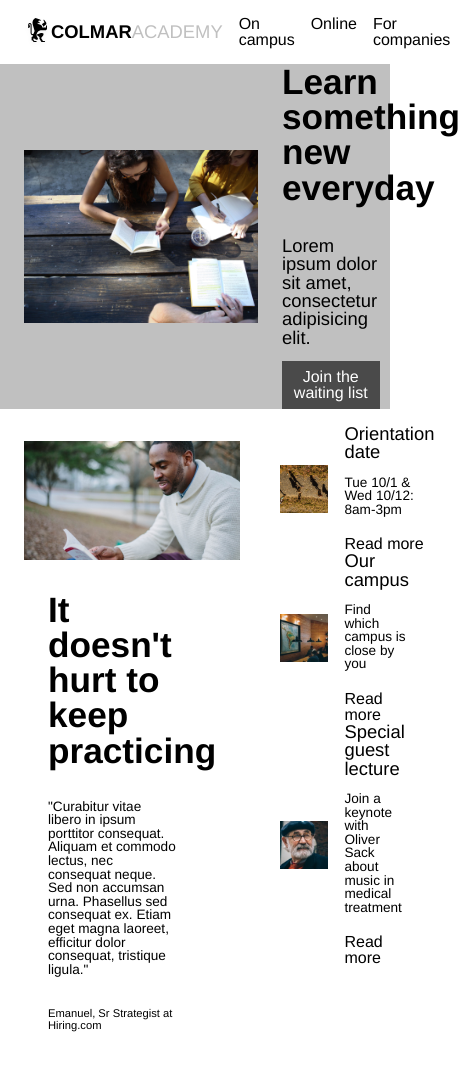
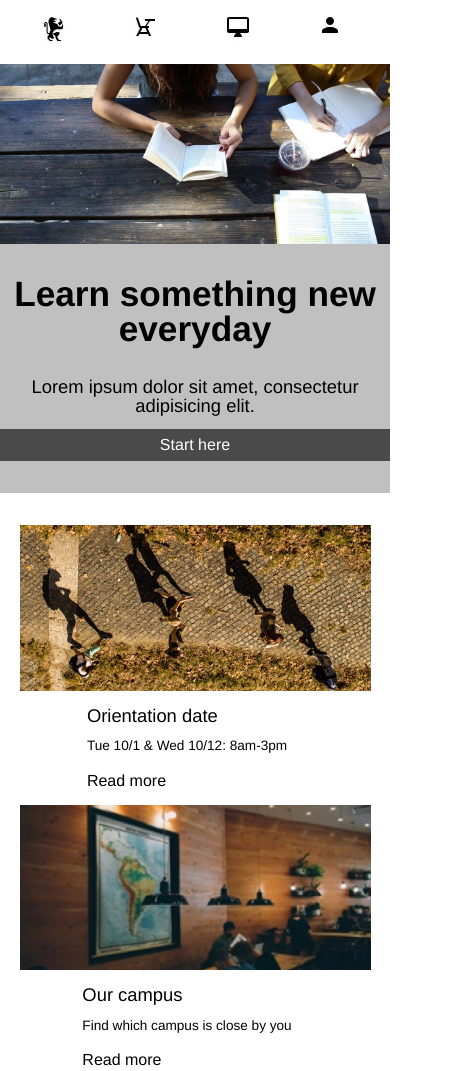
Before and after one commit to ejohnsonb/colmar-academy, a plain HTML site: page index.html in a window 390 px wide. Shown: the top 1071 px of the page, 460 px wide, since content can reach past the window. Drawn offline with Linux system fonts and the light colour scheme.

Commit message:
not finished but putting in for review

```diff
--- a/index.html
+++ b/index.html
@@ -8,6 +8,8 @@
   </head>
   <body>
 
+
+
 <!-- header -->
 
   <header>
@@ -16,12 +18,20 @@
       <h3 class="bold">COLMAR</h3>
       <h3 class="light">ACADEMY</h3>
     </div>
-        <nav class="desktop">
+    <nav class="menu">
       <ul>
         <li><a href="#">On campus</a></li>
         <li><a href="#">Online</a></li>
         <li><a href="#">For companies</a></li>
         <li><a href="#">Sign in</a></li>
+      </ul>
+    </nav>
+    <nav class="mobile">
+      <ul>
+        <li><a href="#"></a><img src="./resources/images/ic-logo.svg" alt="unable to load logo"></li>
+        <li><a href="#"></a><img src="./resources/images/ic-on-campus.svg" alt="unable to load svg"></li>
+        <li><a href="#"></a><img src="./resources/images/ic-online.svg" alt="unable to load svg"></li>
+        <li><a href="#"><img src="./resources/images/ic-login.svg" alt="unable to load svg"></a></li>
       </ul>
     </nav>
   </header>
@@ -32,18 +42,16 @@
 <!-- start-banner -->
 
     <div class="banner">
-
       <div class="study image-container">
         <img src="./resources/images/banner.jpg" alt="study">
       </div>
-
       <div id="learn">
         <div class="banner-content">
           <div class="header">
             <h1>Learn something new everyday</h1>
             <h3>Lorem ipsum dolor sit amet, consectetur adipisicing elit.</h3>
           </div>
-          <div class="button">Join the waiting list</div>
+          <div class="button">Start here</div>
         </div>
       </div>
     </div>
@@ -59,14 +67,13 @@
         <h1>It doesn't hurt to keep practicing</h1>
         <p>"Curabitur vitae libero in ipsum porttitor consequat. Aliquam et commodo lectus, nec consequat neque. Sed non accumsan urna. Phasellus sed consequat ex. Etiam eget magna laoreet, efficitur dolor consequat, tristique ligula."</p>
         <span class="quote">Emanuel, Sr Strategist at Hiring.com</span>
-
       </div>
-
     </div>
 
     <div class="info">
       <div class="info-block">
-        <img src="./resources/images/information-orientation.jpg" alt="campus">
+        <img class="desktop" src="./resources/images/information-orientation.jpg" alt="campus">
+        <img class="mobile" src="./resources/images/information-orientation-mobile.jpg" alt="campus">
         <div class="info-content">
           <h3>Orientation date</h3>
           <p>Tue 10/1 &amp; Wed 10/12: 8am-3pm</p>
@@ -74,7 +81,8 @@
         </div>
       </div>
       <div class="info-block">
-        <img src="./resources/images/information-campus.jpg" alt="classroom">
+        <img class="desktop" src="./resources/images/information-campus.jpg" alt="classroom">
+        <img class="mobile" src="./resources/images/information-campus-mobile.jpg" alt="classroom">
         <div class="info-content">
           <h3>Our campus</h3>
           <p>Find which campus is close by you</p>
@@ -82,7 +90,8 @@
         </div>
       </div>
       <div class="info-block">
-        <img src="./resources/images/information-guest-lecture.jpg" alt="lecturer">
+        <img class="desktop" src="./resources/images/information-guest-lecture.jpg" alt="lecturer">
+        <img class="mobile" src="./resources/images/information-guest-lecture-mobile.jpg" alt="lecturer">
         <div class="info-content">
           <h3>Special guest lecture</h3>
           <p>Join a keynote with Oliver Sack about music in medical treatment</p>
@@ -156,10 +165,10 @@
         <video src="./resources/videos/thesis.mp4" width="100%" height="auto" controls>
 
         </video>
-        <h3>Reimagine urban</h3>
-        <p>"Curabitur vitae libero in ipsum porttitor consequat. Aliquam et commodo lectus, nec consequat neque. Sed non accumsan urna. Phasellus sed consequat ex. Etiam eget magna laoreet, efficitur dolor consequat tristique ligula."</p>
+        <h3 class="desktop">Reimagine urban</h3>
+        <p class="desktop">"Curabitur vitae libero in ipsum porttitor consequat. Aliquam et commodo lectus, nec consequat neque. Sed non accumsan urna. Phasellus sed consequat ex. Etiam eget magna laoreet, efficitur dolor consequat tristique ligula."</p>
       </div>
-      <div class="info">
+      <div class="info desktop">
         <div class="info-block">
           <img src="./resources/images/thesis-fisma.jpg" alt="unable to load image">
           <div class="contnet">
@@ -182,7 +191,7 @@
 
   <footer>
     <span>&copy;2016 Colmar Academy. All rights reserved.</span>
-    <nav>
+    <nav class="desktop">
       <ul>
         <li><a href="#">Terms</a></li>
         <li><a href="#">Privacy</a></li>
--- a/resources/css/style.css
+++ b/resources/css/style.css
@@ -99,6 +99,24 @@ nav a {
   vertical-align: bottom;
 }
 
+.mobile {
+  display: none;
+}
+
+@media only screen and (max-width: 480px) {
+  header .logo, header nav {
+    display: none;
+  }
+
+  .mobile, .mobile ul {
+    display: inline-flex;
+    justify-content: space-around;
+    width: 100%;
+
+  }
+
+}
+
 /* Start-Banner */
 
 .banner {
@@ -121,6 +139,42 @@ nav a {
 
 #learn {
   width: 25%;
+}
+
+
+
+@media only screen and (max-width: 480px) {
+  .banner {
+    flex-direction: column;
+    width: 100%;
+    align-items: center;
+  }
+
+  .study {
+    width: 100%;
+    height: 180px;
+    background-image: url(../images/banner.jpg);
+    background-repeat: no-repeat;
+    background-position: center;
+    background-size: cover;
+    margin: 0px 0px 0px 0px;
+
+  }
+
+  .banner img {
+    display: none;
+  }
+
+  #learn {
+    width: 100%;
+    margin: 32px 16px 32px 16px;
+    text-align: center;
+  }
+
+  #learn a, #learn h1, #learn h2 {
+    width: 100%;
+    margin-right: 0px;
+  }
 }
 
 /* about section*/
@@ -155,12 +209,7 @@ nav a {
 
 }
 
-.info {
-  display: flex;
-  flex-direction: column;
-  padding-bottom: 32px;
-  width: 40%;
-}
+
 
 .info-block {
   display: inline-flex;
@@ -185,6 +234,33 @@ nav a {
 
 .info-content a {
   text-decoration: none;
+}
+
+@media only screen and (max-width: 480px) {
+  .practice {
+    display: none;
+  }
+
+  .desktop {
+    display: none;
+  }
+
+  .info {
+    width: 100%
+  }
+  .info-block {
+    width: 100%;
+    flex-direction: column;
+  }
+
+  .info-block img {
+    width: 90%;
+    height: auto;
+    margin: 16px 16px 16px 16px;
+  }
+
+
+
 }
 
 /* classes */
@@ -230,6 +306,8 @@ nav a {
   justify-content: space-between;
   margin-bottom: 24px;
 }
+
+
 
 /* thesis */
 
```
Also changed, not shown: 1 other file. Lines whose indentation alone changed are shown as unchanged.
